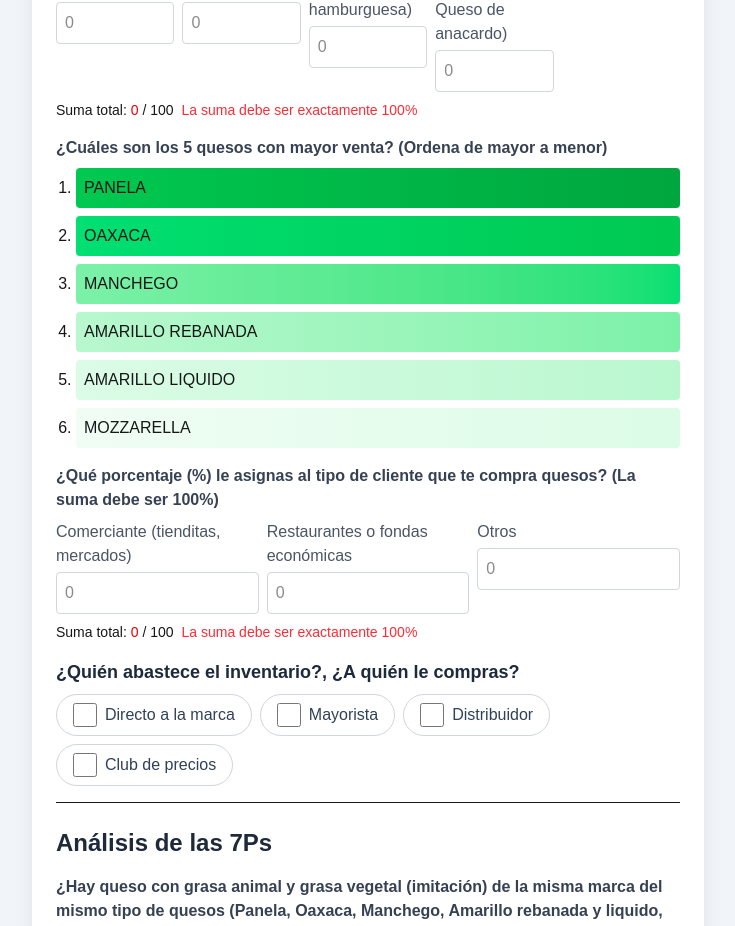
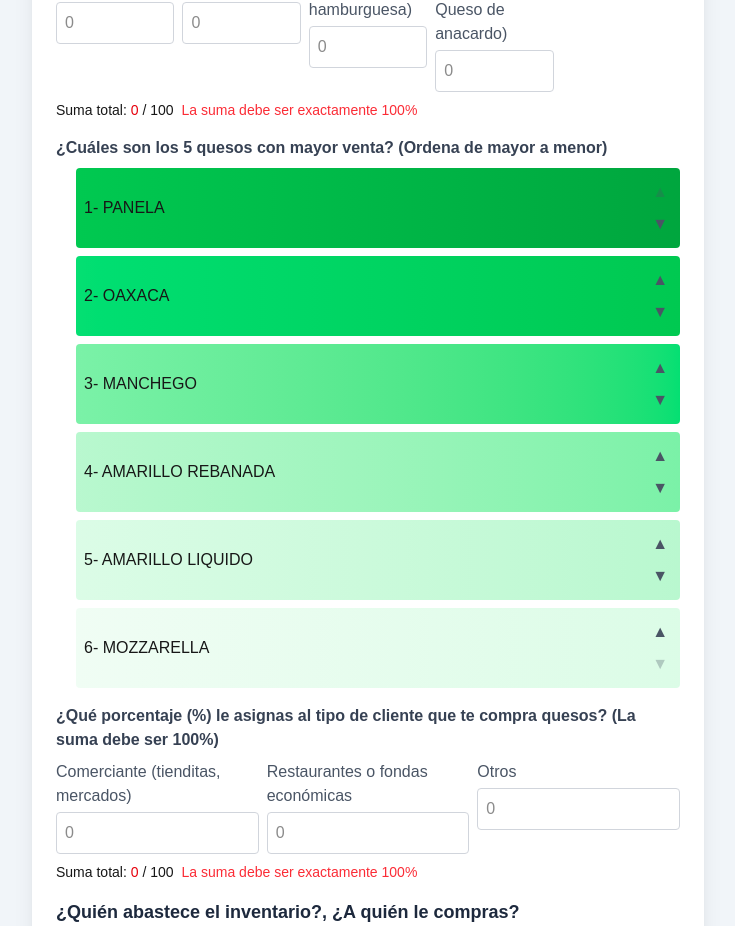
Before and after one commit to fermx3/encuestas-perfectapp, a Next.js app: page /encuesta in a window 1280 px wide. Shown: the part 1285-2211 px from the top of the page, without its empty margins (272-1007 px from the left). Built offline with nearby package versions, Linux system fonts and the light colour scheme.

Commit message:
Fix styles on ordered list question

```diff
--- a/app/encuesta/Question.jsx
+++ b/app/encuesta/Question.jsx
@@ -183,6 +183,21 @@ const Question = ({ question, value, onChange }) => {
       dragOverItem.current = null;
     };
 
+    // Arrow handlers for mobile
+    const moveUp = (index) => {
+      if (index === 0) return;
+      const newList = [...orderedOptions];
+      [newList[index - 1], newList[index]] = [newList[index], newList[index - 1]];
+      setOrderedOptions(newList);
+    };
+
+    const moveDown = (index) => {
+      if (index === orderedOptions.length - 1) return;
+      const newList = [...orderedOptions];
+      [newList[index], newList[index + 1]] = [newList[index + 1], newList[index]];
+      setOrderedOptions(newList);
+    };
+
     const green_gradient_colors = [
       'from-green-500 to-green-600',
       'from-green-400 to-green-500',
@@ -201,14 +216,36 @@ const Question = ({ question, value, onChange }) => {
           {orderedOptions.map((option, index) => (
             <li
               key={option}
-          className={`bg-gradient-to-r ${green_gradient_colors[index]} p-2 rounded mb-2 cursor-move`}
+              className={`bg-gradient-to-r ${green_gradient_colors[index]} p-2 rounded mb-2 flex items-center justify-between cursor-move`}
               draggable
               onDragStart={() => handleDragStart(index)}
               onDragEnter={() => handleDragEnter(index)}
               onDragEnd={handleDragEnd}
               onDragOver={e => e.preventDefault()}
             >
-          {option}
+              <span>{index + 1}- {option}</span>
+              <span className="flex flex-col ml-2">
+                <button
+                  type="button"
+                  aria-label="Mover arriba"
+                  className={`text-gray-600 hover:text-green-700 p-1 disabled:opacity-30`}
+                  onClick={() => moveUp(index)}
+                  disabled={index === 0}
+                  tabIndex={0}
+                >
+                  ▲
+                </button>
+                <button
+                  type="button"
+                  aria-label="Mover abajo"
+                  className={`text-gray-600 hover:text-green-700 p-1 disabled:opacity-30`}
+                  onClick={() => moveDown(index)}
+                  disabled={index === orderedOptions.length - 1}
+                  tabIndex={0}
+                >
+                  ▼
+                </button>
+              </span>
             </li>
           ))}
         </ol>
```
Lines whose indentation alone changed are shown as unchanged.
